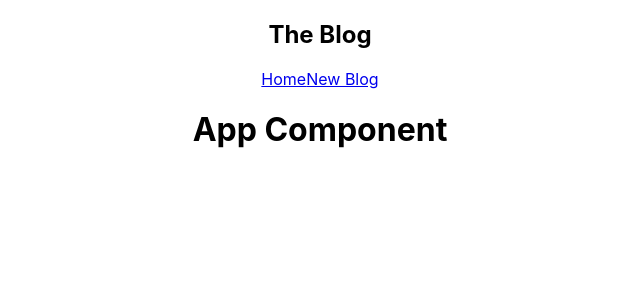
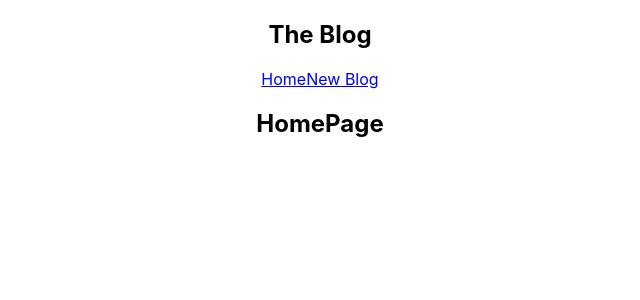
Before and after one commit to aadityasinha-dotcom/react-app, a React (Create React App) app: page / in a window 1280 px wide. Shown: the top 300 px of the page, without its empty margins (320-960 px from the left). Built offline with nearby package versions, Linux system fonts and the light colour scheme.

Commit message:
HomePage

```diff
--- a/src/App.js
+++ b/src/App.js
@@ -1,12 +1,13 @@
 import './App.css';
 import Navbar from './Navbar'
+import Home from './Home'
 
 function App() {
   return (
     <div className="App">
-      <Navbar/>
+      <Navbar />
       <div className="Content">
-        <h1>App Component</h1>
+        <Home />
       </div>
     </div>
   );
--- /dev/null
+++ b/src/Home.js
@@ -0,0 +1,9 @@
+const Home = () => {
+    return (
+        <div className="Home">
+            <h2>HomePage</h2>
+        </div>
+    );
+}
+
+export default Home;
```
